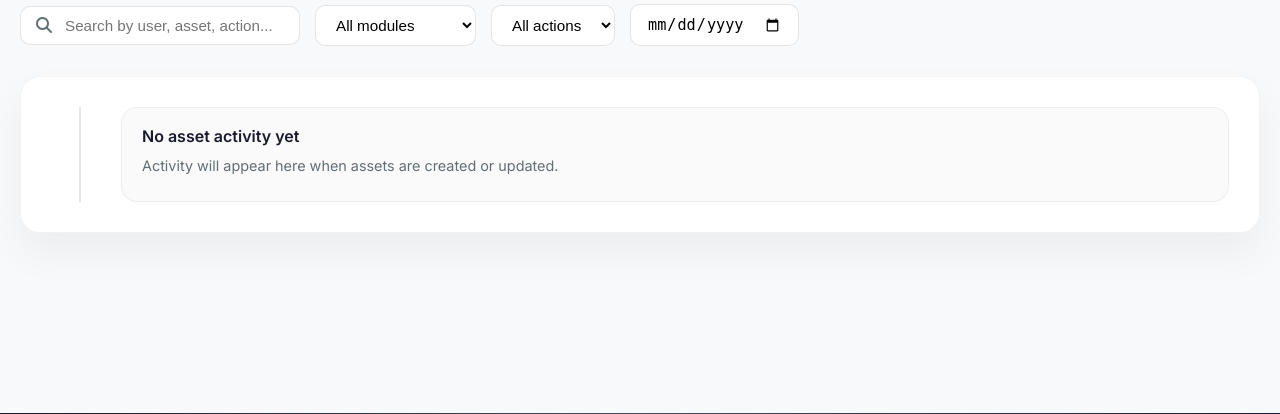
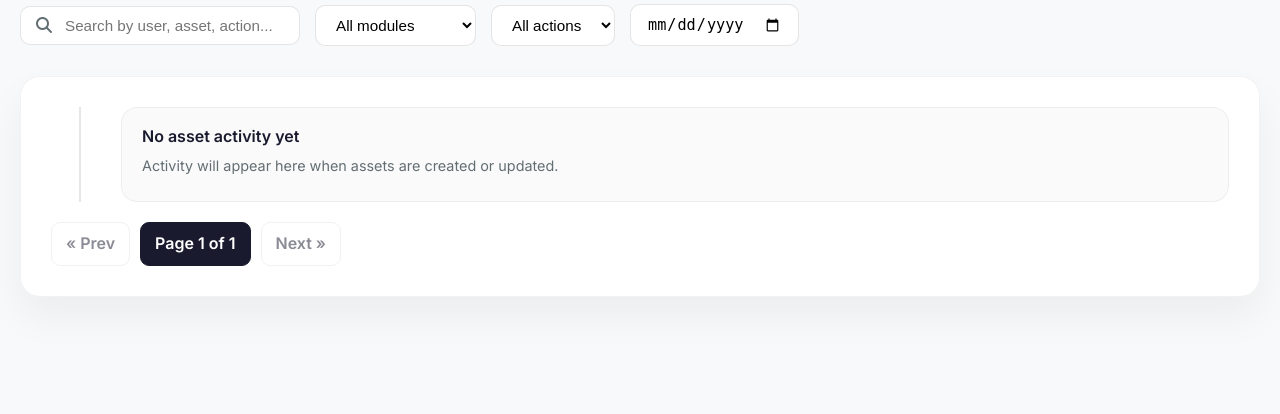
Before and after one commit to Feekkk/php-nextgenitventory, a PHP site: page /technician/History.php in a window 1280 px wide. Shown: the part 226-640 px from the top of the page. Run offline with PHP 8.4, Linux system fonts and the light colour scheme; the visitor is signed in with stand-in values (Sample User, id 1); data that the repository does not hold is empty.

Commit message:
Add pagination to asset trails in History.php with styling and navigation controls

```diff
--- a/technician/History.php
+++ b/technician/History.php
@@ -10,15 +10,27 @@ if (!isset($_SESSION['user_id'])) {
 
 $pdo = getDBConnection();
 $assetTrails = [];
+$perPage = 10;
+$page = isset($_GET['page']) && is_numeric($_GET['page']) && $_GET['page'] > 0 ? (int)$_GET['page'] : 1;
+$offset = ($page - 1) * $perPage;
+$totalRows = 0;
+$totalPages = 1;
 
 try {
+    // Count total rows for pagination
+    $countStmt = $pdo->query("SELECT COUNT(*) AS total FROM asset_trails");
+    $totalRows = (int)($countStmt->fetch(PDO::FETCH_ASSOC)['total'] ?? 0);
+    $totalPages = max(1, (int)ceil($totalRows / $perPage));
+
     $stmt = $pdo->prepare("
         SELECT at.*, tech.tech_name, tech.tech_id AS technician_code
         FROM asset_trails at
         LEFT JOIN technician tech ON at.changed_by = tech.id
         ORDER BY at.created_at DESC
-        LIMIT 200
+        LIMIT :limit OFFSET :offset
     ");
+    $stmt->bindValue(':limit', $perPage, PDO::PARAM_INT);
+    $stmt->bindValue(':offset', $offset, PDO::PARAM_INT);
     $stmt->execute();
     $assetTrails = $stmt->fetchAll(PDO::FETCH_ASSOC);
 } catch (PDOException $e) {
@@ -235,6 +247,41 @@ try {
             border-color: #1a1a2e;
         }
 
+        .pagination {
+            margin-top: 20px;
+            display: flex;
+            gap: 10px;
+            align-items: center;
+        }
+
+        .pagination a, .pagination span {
+            padding: 8px 14px;
+            border: 1px solid rgba(0, 0, 0, 0.1);
+            border-radius: 9px;
+            background: #ffffff;
+            color: #1a1a2e;
+            text-decoration: none;
+            font-weight: 600;
+            transition: all 0.2s ease;
+        }
+
+        .pagination a:hover {
+            background: #1a1a2e;
+            color: #ffffff;
+            border-color: #1a1a2e;
+        }
+
+        .pagination .disabled {
+            opacity: 0.5;
+            cursor: not-allowed;
+        }
+
+        .pagination .current {
+            background: #1a1a2e;
+            color: #ffffff;
+            border-color: #1a1a2e;
+        }
+
         @media (max-width: 768px) {
             .timeline::before {
                 left: 18px;
@@ -354,6 +401,21 @@ try {
                     <?php endforeach; ?>
                 <?php endif; ?>
             </div>
+            <div class="pagination">
+                <?php if ($page > 1): ?>
+                    <a href="?page=<?php echo $page - 1; ?>">&laquo; Prev</a>
+                <?php else: ?>
+                    <span class="disabled">&laquo; Prev</span>
+                <?php endif; ?>
+
+                <span class="current">Page <?php echo $page; ?> of <?php echo $totalPages; ?></span>
+
+                <?php if ($page < $totalPages): ?>
+                    <a href="?page=<?php echo $page + 1; ?>">Next &raquo;</a>
+                <?php else: ?>
+                    <span class="disabled">Next &raquo;</span>
+                <?php endif; ?>
+            </div>
         </div>
     </div>
 
```
